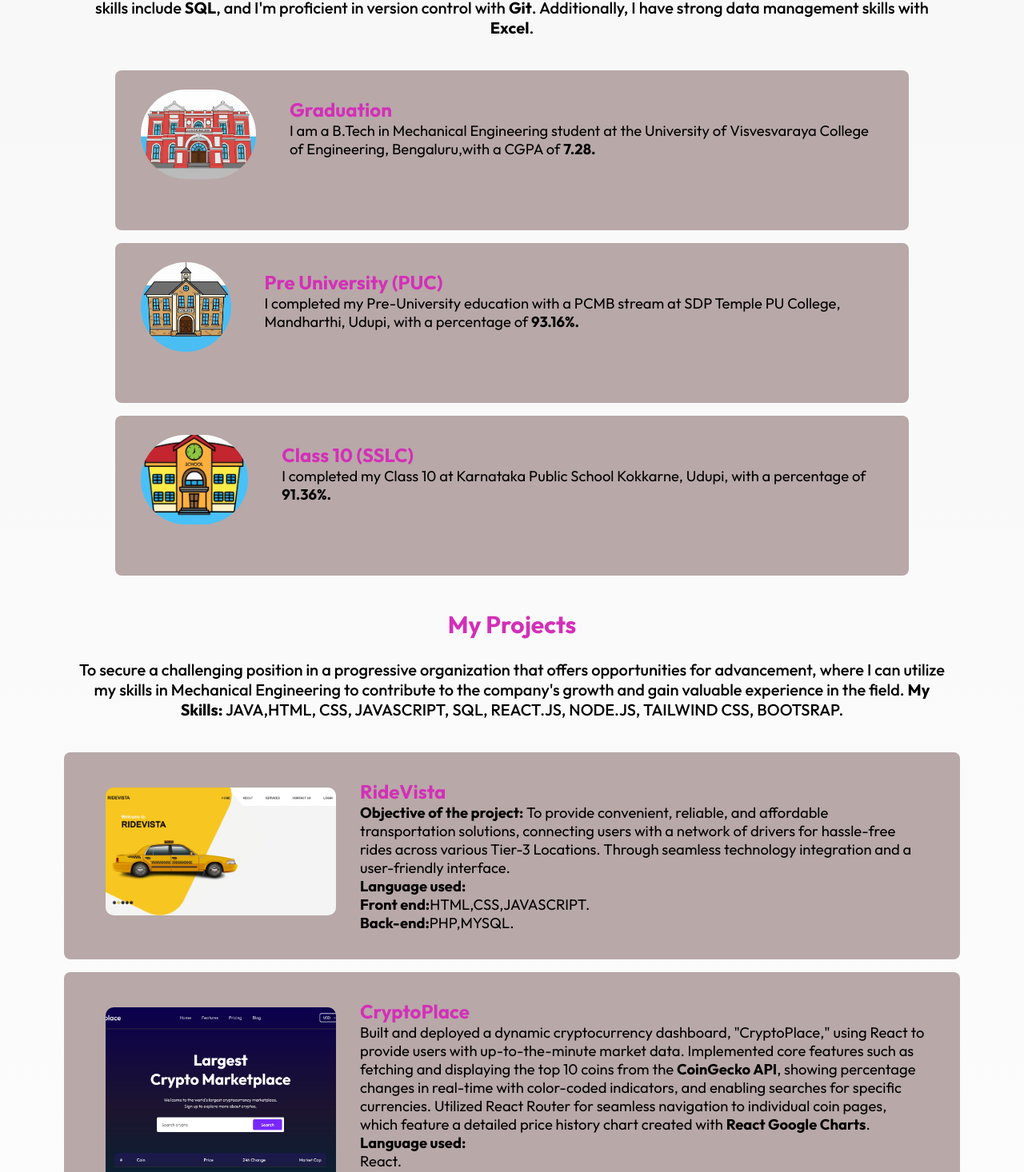
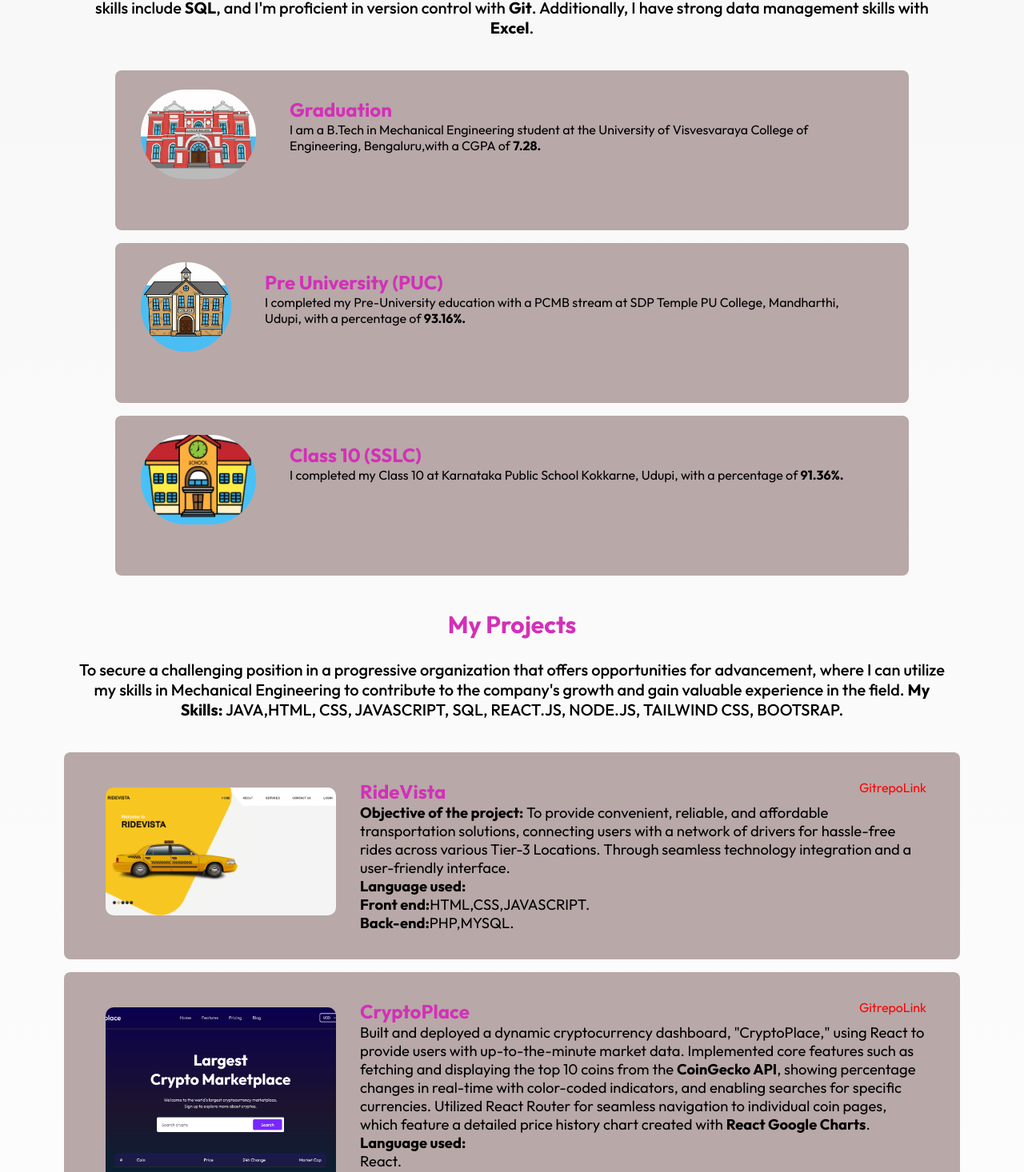
Before and after one commit to AbhinavAcharya07/MyPortfolio, a React (Vite) app: page / in a window 1280 px wide. Shown: the part 1049-2515 px from the top of the page at 80% size. Built offline with nearby package versions, Linux system fonts and the light colour scheme.

Commit message:
optimised codes

```diff
--- a/package.json
+++ b/package.json
@@ -15,6 +15,7 @@
   "dependencies": {
     "@emailjs/browser": "^4.4.1",
     "gh-pages": "^6.3.0",
+    "motion": "^12.23.22",
     "react": "^19.1.1",
     "react-dom": "^19.1.1",
     "react-google-charts": "^5.2.1",
--- a/src/About/About.css
+++ b/src/About/About.css
@@ -66,7 +66,7 @@ font-weight: 400;
 #educationTextBlackHead{
      color: rgba(220, 20,60);
 }
-#educationTextWhiteSpan{
+/* #educationTextWhiteSpan{
 color: black;
 font-size: 1.15rem;
 font-weight: 400;
@@ -91,4 +91,4 @@ to
 text-shadow: 0 0 10px #fff, 0 0
 20px #00b3ff, 0 0 30px #00b3ff;
 }
-}
+}  */
--- a/src/About/About.jsx
+++ b/src/About/About.jsx
@@ -3,7 +3,20 @@ import "./About.css";
 import school from "../assets/school.jpg";
 import puc from "../assets/puc.jpg";
 import college from "../assets/college.jpg";
+import { motion } from "motion/react";
 const About = (props) => {
+  const educationTextHead =
+    props.appResponse === "white"
+      ? "educationTextWhiteHead"
+      : "educationTextBlackHead";
+  const educationBarDiv =
+    props.appResponse === "white" ? "educationBarWhite" : "educationBarBlack";
+  const educationText =
+    props.appResponse === "white" ? "educationTextWhite" : "educationTextBlack";
+  // const educationTextPara =
+  //   props.appResponse === "white"
+  //     ? "educationTextWhiteSpan"
+  //     : "educationTextBlackSpan";
   return (
     <section id="about">
       <div
@@ -12,15 +25,7 @@ const About = (props) => {
         }
       >
         {" "}
-        <h1
-          id={
-            props.appResponse === "white"
-              ? "educationTextWhiteHead"
-              : "educationTextBlackHead"
-          }
-        >
-          My Education
-        </h1>
+        <h1 id={educationTextHead}>My Education</h1>
         <br />
         <p>
           I am a B.tech Mechanical Engineering Graduate From Uvce.Being a
@@ -36,116 +41,83 @@ const About = (props) => {
         </p>
       </div>
       <div className="educationBars">
-        <div
-          className={
-            props.appResponse === "white"
-              ? "educationBarWhite"
-              : "educationBarBlack"
-          }
+        <motion.div
+          initial={{ opacity: 0, x: -100 }}
+          whileInView={{ opacity: 1, x: 0 }}
+          viewport={{ once: true, margin: "0px 0px -150px 0px" }}
+          whileHover={{ scale: 1.1 }}
+          transition={{
+            duration: 0.5,
+            ease: "easeOut",
+            type: "spring",
+            stiffness: 300,
+            damping: 20,
+          }}
+          className={educationBarDiv}
         >
           <img src={college} alt="" className="educationImg" />
-          <div
-            className={
-              props.appResponse === "white"
-                ? "educationTextWhite"
-                : "educationTextBlack"
-            }
-          >
-            <h1
-              id={
-                props.appResponse === "white"
-                  ? "educationTextWhiteHead"
-                  : "educationTextBlackHead"
-              }
-            >
-              Graduation
-            </h1>
+          <div className={educationText}>
+            <h1 id={educationTextHead}>Graduation</h1>
             <p
-              id={
-                props.appResponse === "white"
-                  ? "educationTextWhiteSpan"
-                  : "educationTextBlackSpan"
-              }
+            // id={educationTextPara}
             >
               I am a B.Tech in Mechanical Engineering student at the University
               of Visvesvaraya College of Engineering, Bengaluru,with a CGPA of{" "}
               <b>7.28.</b>
             </p>
           </div>
-        </div>
-        <div
-          className={
-            props.appResponse === "white"
-              ? "educationBarWhite"
-              : "educationBarBlack"
-          }
+        </motion.div>
+        <motion.div
+          initial={{ opacity: 0, x: 100 }}
+          whileInView={{ opacity: 1, x: 0 }}
+          viewport={{ once: true, margin: "0px 0px -150px 0px" }}
+          whileHover={{ scale: 1.1 }}
+          transition={{
+            duration: 0.5,
+            ease: "easeOut",
+            type: "spring",
+            stiffness: 300,
+            damping: 20,
+          }}
+          className={educationBarDiv}
         >
           <img src={puc} alt="" className="educationImg" />
-          <div
-            className={
-              props.appResponse === "white"
-                ? "educationTextWhite"
-                : "educationTextBlack"
-            }
-          >
-            <h1
-              id={
-                props.appResponse === "white"
-                  ? "educationTextWhiteHead"
-                  : "educationTextBlackHead"
-              }
-            >
-              Pre University (PUC)
-            </h1>
+          <div className={educationText}>
+            <h1 id={educationTextHead}>Pre University (PUC)</h1>
             <p
-              id={
-                props.appResponse === "white"
-                  ? "educationTextWhiteSpan"
-                  : "educationTextBlackSpan"
-              }
+            // id={educationTextPara}
             >
               I completed my Pre-University education with a PCMB stream at SDP
               Temple PU College, Mandharthi, Udupi, with a percentage of{" "}
               <b>93.16%.</b>
             </p>
           </div>
-        </div>
-        <div
-          className={
-            props.appResponse === "white"
-              ? "educationBarWhite"
-              : "educationBarBlack"
-          }
+        </motion.div>
+        <motion.div
+          initial={{ opacity: 0, x: -100 }}
+          whileInView={{ opacity: 1, x: 0 }}
+          viewport={{ once: true, margin: "0px 0px -150px 0px" }}
+          whileHover={{ scale: 1.1 }}
+          transition={{
+            duration: 0.5,
+            ease: "easeOut",
+            type: "spring",
+            stiffness: 300,
+            damping: 20,
+          }}
+          className={educationBarDiv}
         >
           <img src={school} alt="" className="educationImg" />
-          <div
-            className={
-              props.appResponse === "white"
-                ? "educationTextWhite"
-                : "educationTextBlack"
-            }
-          >
-            <h1
-              id={
-                props.appResponse === "white"
-                  ? "educationTextWhiteHead"
-                  : "educationTextBlackHead"
-              }
-            >
-              Class 10 (SSLC)
-            </h1>
+          <div className={educationText}>
+            <h1 id={educationTextHead}>Class 10 (SSLC)</h1>
             <p
-              id={
-                props.appResponse === "white"
-                  ? "educationTextWhiteSpan"
-                  : "educationTextBlackSpan"
-              }
+            //  id={educationTextPara}
             >
               I completed my Class 10 at Karnataka Public School Kokkarne,
               Udupi, with a percentage of <b>91.36%.</b>
             </p>
           </div>
-        </div>
+        </motion.div>
       </div>
     </section>
   );
--- a/src/Project/Project.jsx
+++ b/src/Project/Project.jsx
@@ -4,6 +4,18 @@ import Project1 from "./Project1";
 import Project2 from "./Project2";
 import Project3 from "./Project3";
 const Project = (props) => {
+  const projectBar =
+    props.appResponse === "white" ? "projectBarWhite" : "projectBarBlack";
+  const projectText =
+    props.appResponse === "white" ? "projectTextWhite" : "projectTextBlack";
+  const projectTextHead =
+    props.appResponse === "white"
+      ? "projectTextWhiteHead"
+      : "projectTextBlackHead";
+  const projectTextPara =
+    props.appResponse === "white"
+      ? "projectTextWhiteSpan"
+      : "projectTextBlackSpan";
   return (
     <section id="project">
       <div
@@ -33,9 +45,24 @@ const Project = (props) => {
         </p>
       </div>
       <div className="projectBars">
-        <Project1 appResponse={props.appResponse}></Project1>
-        <Project2 appResponse={props.appResponse}></Project2>
-        <Project3 appResponse={props.appResponse}></Project3>
+        <Project1
+          projectBar={projectBar}
+          projectText={projectText}
+          projectTextHead={projectTextHead}
+          projectTextPara={projectTextPara}
+        ></Project1>
+        <Project2
+          projectBar={projectBar}
+          projectText={projectText}
+          projectTextHead={projectTextHead}
+          projectTextPara={projectTextPara}
+        ></Project2>
+        <Project3
+          projectBar={projectBar}
+          projectText={projectText}
+          projectTextHead={projectTextHead}
+          projectTextPara={projectTextPara}
+        ></Project3>
       </div>
     </section>
   );
--- a/src/Project/Project1.jsx
+++ b/src/Project/Project1.jsx
@@ -1,37 +1,37 @@
 import React from "react";
 import "./Project.css";
 import rideVista from "../assets/rideVista.png";
+import { motion } from "motion/react";
 const Project1 = (props) => {
   return (
-    <div
-      className={
-        props.appResponse === "white" ? "projectBarWhite" : "projectBarBlack"
-      }
+    <motion.div
+      initial={{ opacity: 0, x: -100 }}
+      whileInView={{ opacity: 1, x: 0 }}
+      viewport={{ once: true, margin: "0px 0px -150px 0px" }}
+      whileHover={{ scale: 1.07 }}
+      transition={{
+        duration: 0.5,
+        ease: "easeOut",
+        type: "spring",
+        stiffness: 300,
+        damping: 20,
+      }}
+      className={props.projectBar}
     >
       <img src={rideVista} alt="" className="projectImg1" />
-      <div
-        className={
-          props.appResponse === "white"
-            ? "projectTextWhite"
-            : "projectTextBlack"
-        }
-      >
-        <h1
-          id={
-            props.appResponse === "white"
-              ? "projectTextWhiteHead"
-              : "projectTextBlackHead"
-          }
-        >
-          RideVista
-        </h1>
-        <p
-          id={
-            props.appResponse === "white"
-              ? "projectTextWhiteSpan"
-              : "projectTextBlackSpan"
-          }
-        >
+      <div className={props.projectText}>
+        <div style={{ display: "flex", justifyContent: "space-between" }}>
+          <h1 id={props.projectTextHead}>RideVista</h1>
+          <a
+            id="plink3"
+            href="https://github.com/AbhinavAcharya07/ridevista"
+            target="_blank"
+            style={{ color: "red" }}
+          >
+            GitrepoLink
+          </a>
+        </div>
+        <p id={props.projectTextPara}>
           <b>Objective of the project:</b> To provide convenient, reliable, and
           affordable transportation solutions, connecting users with a network
           of drivers for hassle-free rides across various Tier-3 Locations.
@@ -42,7 +42,7 @@ const Project1 = (props) => {
           <b>Back-end:</b>PHP,MYSQL.
         </p>
       </div>
-    </div>
+    </motion.div>
   );
 };
 
--- a/src/Project/Project2.jsx
+++ b/src/Project/Project2.jsx
@@ -1,37 +1,37 @@
 import React from "react";
 import "./Project.css";
 import CryptoPlace from "../assets/CryptoPlace.png";
+import { motion } from "motion/react";
 const Project2 = (props) => {
   return (
-    <div
-      className={
-        props.appResponse === "white" ? "projectBarWhite" : "projectBarBlack"
-      }
+    <motion.div
+      initial={{ opacity: 0, x: 100 }}
+      whileInView={{ opacity: 1, x: 0 }}
+      viewport={{ once: true, margin: "0px 0px -150px 0px" }}
+      whileHover={{ scale: 1.07 }}
+      transition={{
+        duration: 0.5,
+        ease: "easeOut",
+        type: "spring",
+        stiffness: 300,
+        damping: 20,
+      }}
+      className={props.projectBar}
     >
       <img src={CryptoPlace} alt="" className="projectImg2" />
-      <div
-        className={
-          props.appResponse === "white"
-            ? "projectTextWhite"
-            : "projectTextBlack"
-        }
-      >
-        <h1
-          id={
-            props.appResponse === "white"
-              ? "projectTextWhiteHead"
-              : "projectTextBlackHead"
-          }
-        >
-          CryptoPlace
-        </h1>
-        <p
-          id={
-            props.appResponse === "white"
-              ? "projectTextWhiteSpan"
-              : "projectTextBlackSpan"
-          }
-        >
+      <div className={props.projectText}>
+        <div style={{ display: "flex", justifyContent: "space-between" }}>
+          <h1 id={props.projectTextHead}>CryptoPlace</h1>
+          <a
+            id="plink3"
+            href="https://github.com/AbhinavAcharya07/CryptoPlace"
+            target="_blank"
+            style={{ color: "red" }}
+          >
+            GitrepoLink
+          </a>
+        </div>
+        <p id={props.projectTextPara}>
           Built and deployed a dynamic cryptocurrency dashboard, "CryptoPlace,"
           using React to provide users with up-to-the-minute market data.
           Implemented core features such as fetching and displaying the top 10
@@ -46,7 +46,7 @@ const Project2 = (props) => {
           CoinGecko API, React Google Charts.
         </p>
       </div>
-    </div>
+    </motion.div>
   );
 };
 
```
Also changed, not shown: src/Project/Project3.jsx (+18 -28 lines), src/assets/toDo.png, 1 other file (tests, documents, lock files or other folders).
